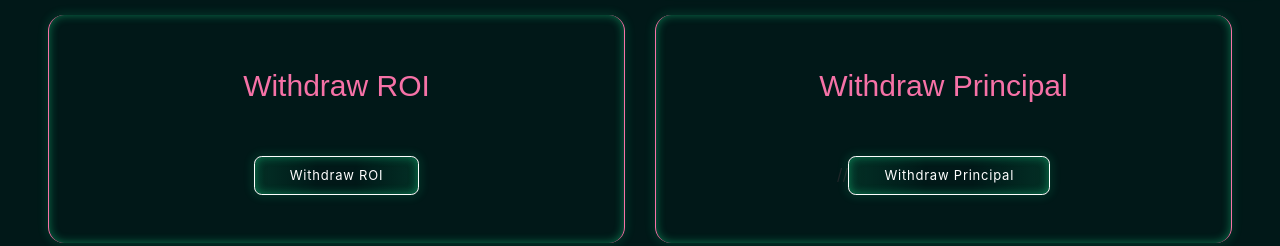
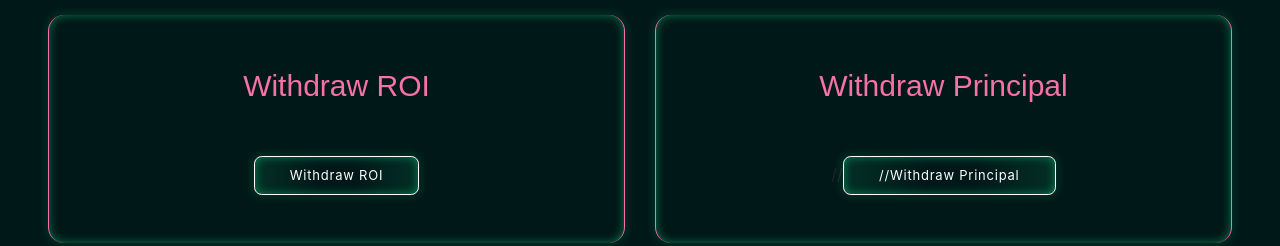
Before and after one commit to lexeach/MetaSpace_ROI, a React (Create React App) app: page / in a window 1280 px wide. Shown: the part 2219-2465 px from the top of the page. Built offline with nearby package versions, Linux system fonts and the light colour scheme.

Commit message:
Update Dashboard.js

```diff
--- a/src/components/Dashboard.js
+++ b/src/components/Dashboard.js
@@ -1424,7 +1424,7 @@ const Dashboard = () => {
               <div className="swap-head text-center">Withdraw Principal</div>
               <div className="pay text-center mt-5">
                 //<button className="mybtn1" onClick={handleWithdrawPrincipal}>
-                  Withdraw Principal
+                  //Withdraw Principal
                 </button>
               </div>
             </div>
```
